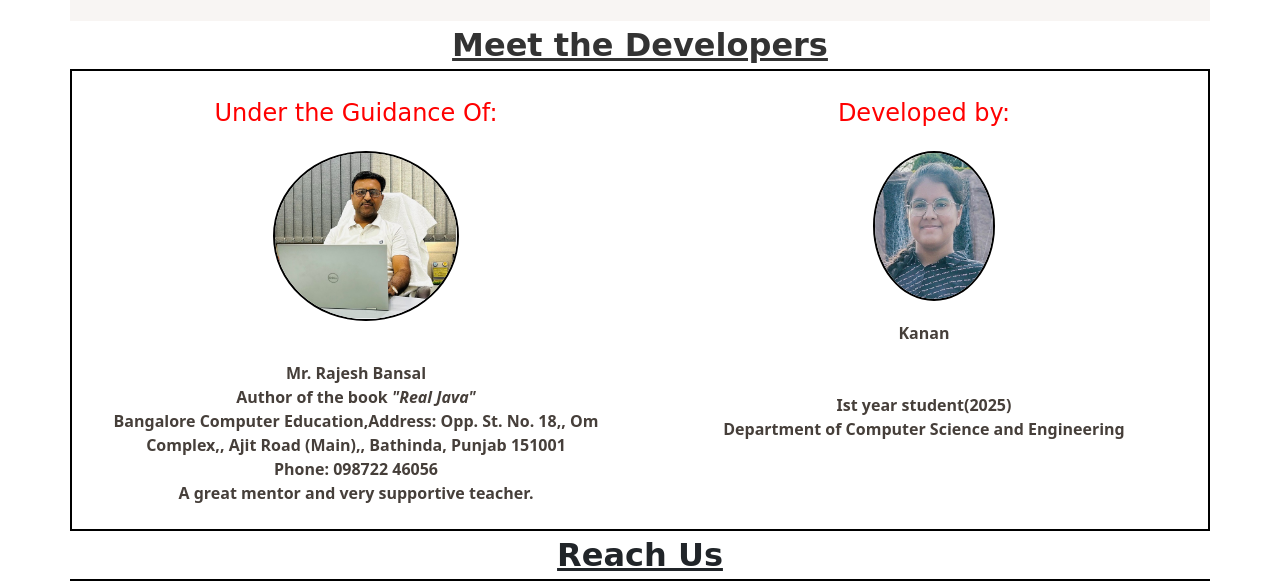
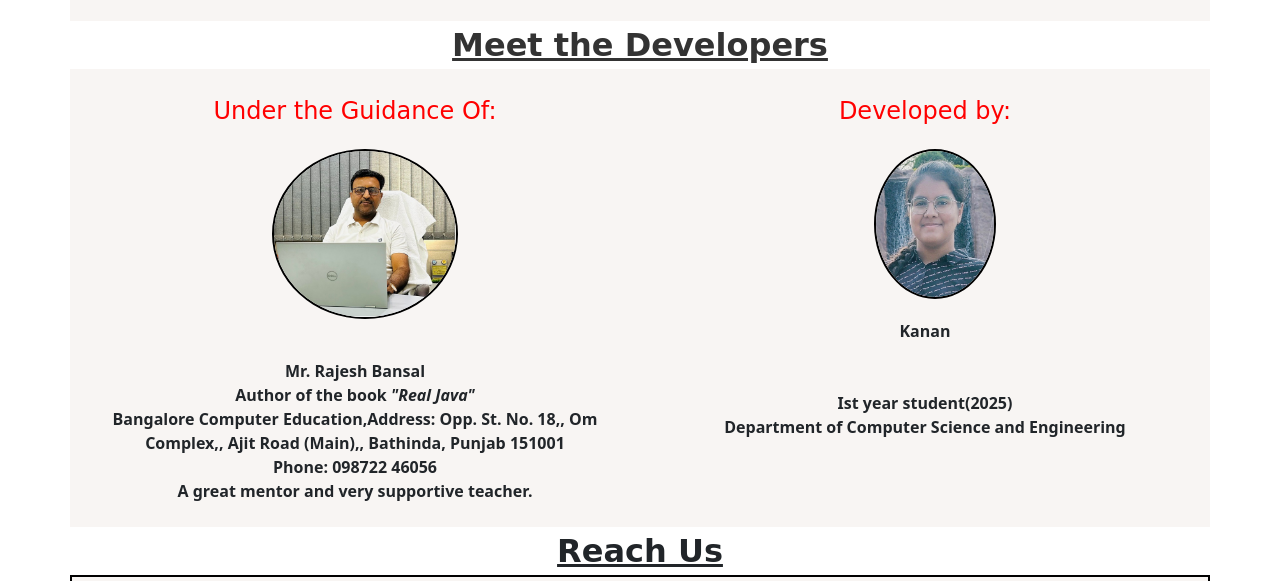
Before and after one commit to Kananrealjava/skillmesh, a website: page public/index.html in a window 1280 px wide. Shown: the part 1443-2024 px from the top of the page. Drawn offline with nearby package versions, Linux system fonts and the light colour scheme.

Commit message:
Update index.html

```diff
--- a/public/index.html
+++ b/public/index.html
@@ -384,7 +384,7 @@
         <span style="font-size: 2rem;margin-top: 40px;color: #333333;font-family: cursive;" id="meet"><b><u>Meet the
                     Developers</u></b></span>
     </center>
-    <div class="container py-4" style="border: 2px solid black;color: #463f3a">
+    <div class="container py-4" style="background-color: #f8f5f3;">
         <div class="row">
             <div class="col-md-6 ">
                 <center>
```
